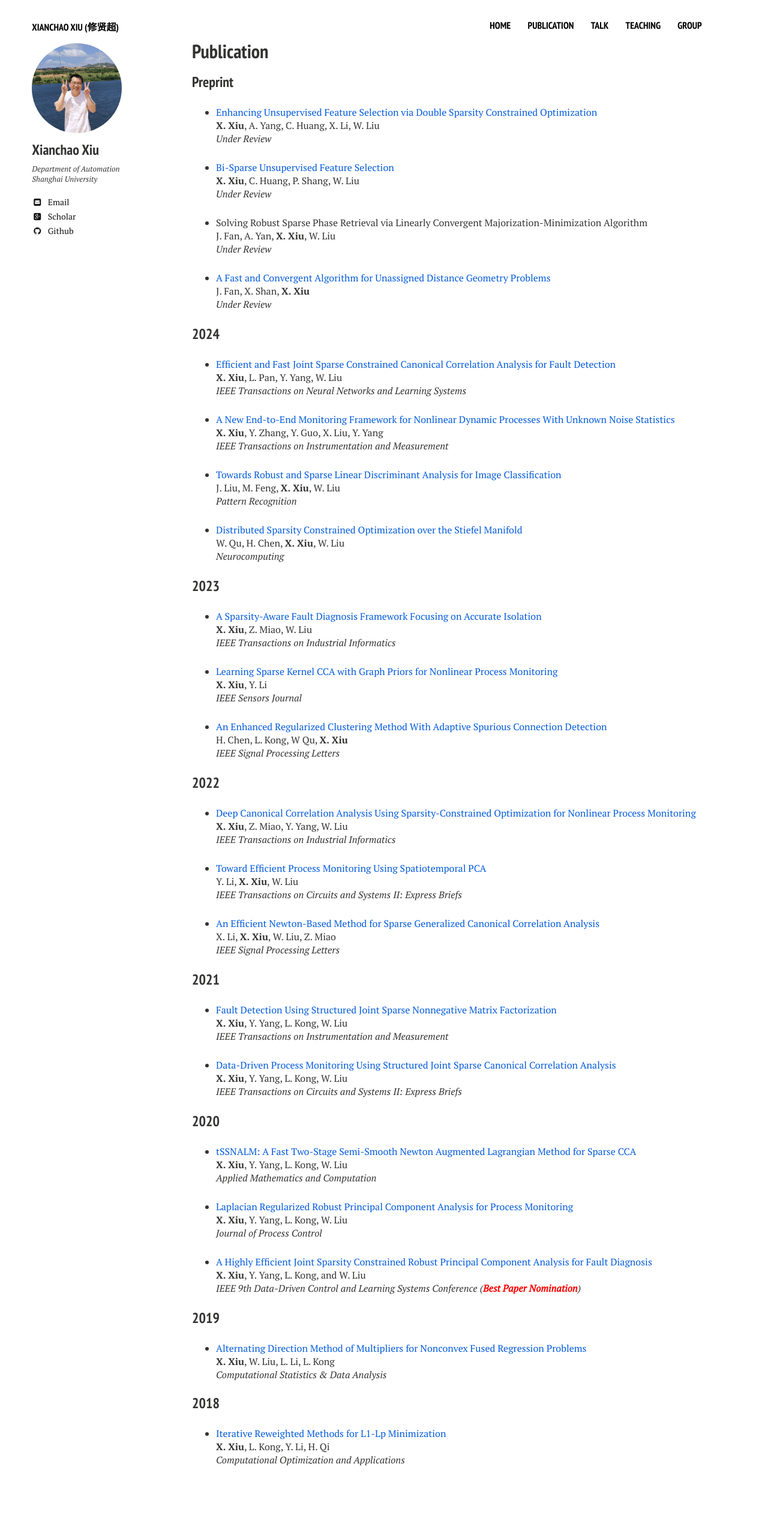
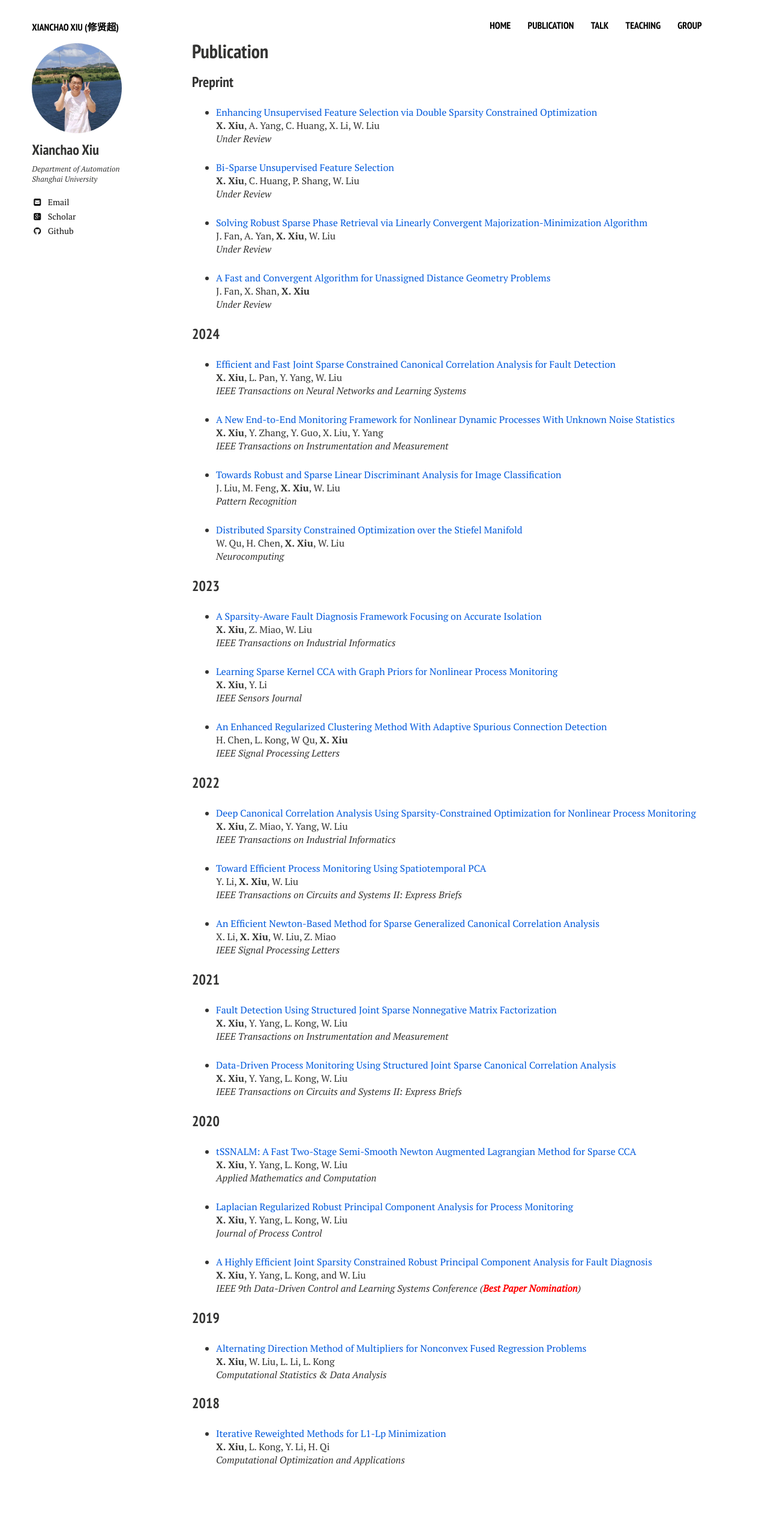
Before and after one commit to xianchaoxiu/xianchaoxiu.github.io, a Jekyll site: the page built from publication/index.md, in a window 1280 px wide. Shown: the whole page at 60% size. Built offline with Jekyll 4.4.1, drawn with Linux system fonts in a browser that asks for light colours; nearby versions of some CDN libraries.

Commit message:
Update index.md

```diff
--- a/publication/index.md
+++ b/publication/index.md
@@ -11,22 +11,22 @@ share: false
 
 ### Preprint
 
-* <a href="http://arxiv.org/abs/2501.00726" class="textlink" target="_blank">Enhancing Unsupervised Feature Selection via Double Sparsity Constrained Optimization</a><br>
+* <a href="http://arxiv.org/abs/2501.00726" class="textlink" target="_blank"> Enhancing Unsupervised Feature Selection via Double Sparsity Constrained Optimization </a><br>
 <b>X. Xiu</b>, A. Yang, C. Huang, X. Li, W. Liu<br>
 <i>Under Review</i><br>
 
 
-* <a href="https://arxiv.org/abs/2412.16819" class="textlink" target="_blank">Bi-Sparse Unsupervised Feature Selection </a><br>
+* <a href="https://arxiv.org/abs/2412.16819" class="textlink" target="_blank"> Bi-Sparse Unsupervised Feature Selection </a><br>
 <b>X. Xiu</b>, C. Huang, P. Shang, W. Liu<br>
 <i>Under Review</i><br>
 
 
-* Solving Robust Sparse Phase Retrieval via Linearly Convergent Majorization-Minimization Algorithm <br>
+* <a href="https://arxiv.org/abs/2502.02280" class="textlink" target="_blank"> Solving Robust Sparse Phase Retrieval via Linearly Convergent Majorization-Minimization Algorithm </a><br>
 J. Fan, A. Yan, <b>X. Xiu</b>, W. Liu<br>
 <i>Under Review</i><br>
 
 
-* <a href="https://arxiv.org/abs/2502.02280" class="textlink" target="_blank">A Fast and Convergent Algorithm for Unassigned Distance Geometry Problems</a><br>
+* <a href="https://arxiv.org/abs/2502.02280" class="textlink" target="_blank"> A Fast and Convergent Algorithm for Unassigned Distance Geometry Problems </a><br>
 J. Fan, X. Shan, <b>X. Xiu</b><br>
 <i>Under Review</i><br>
 
```
